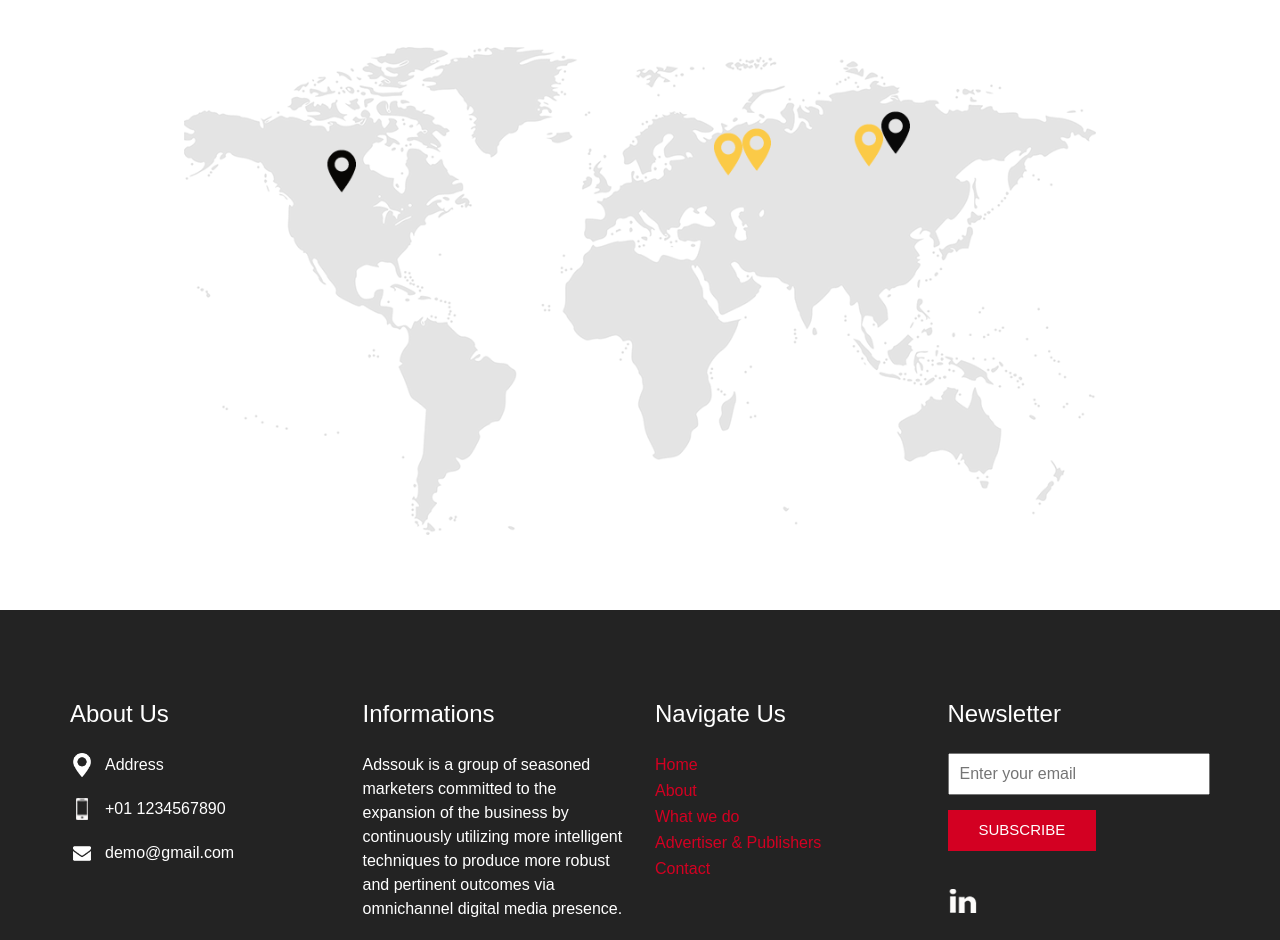
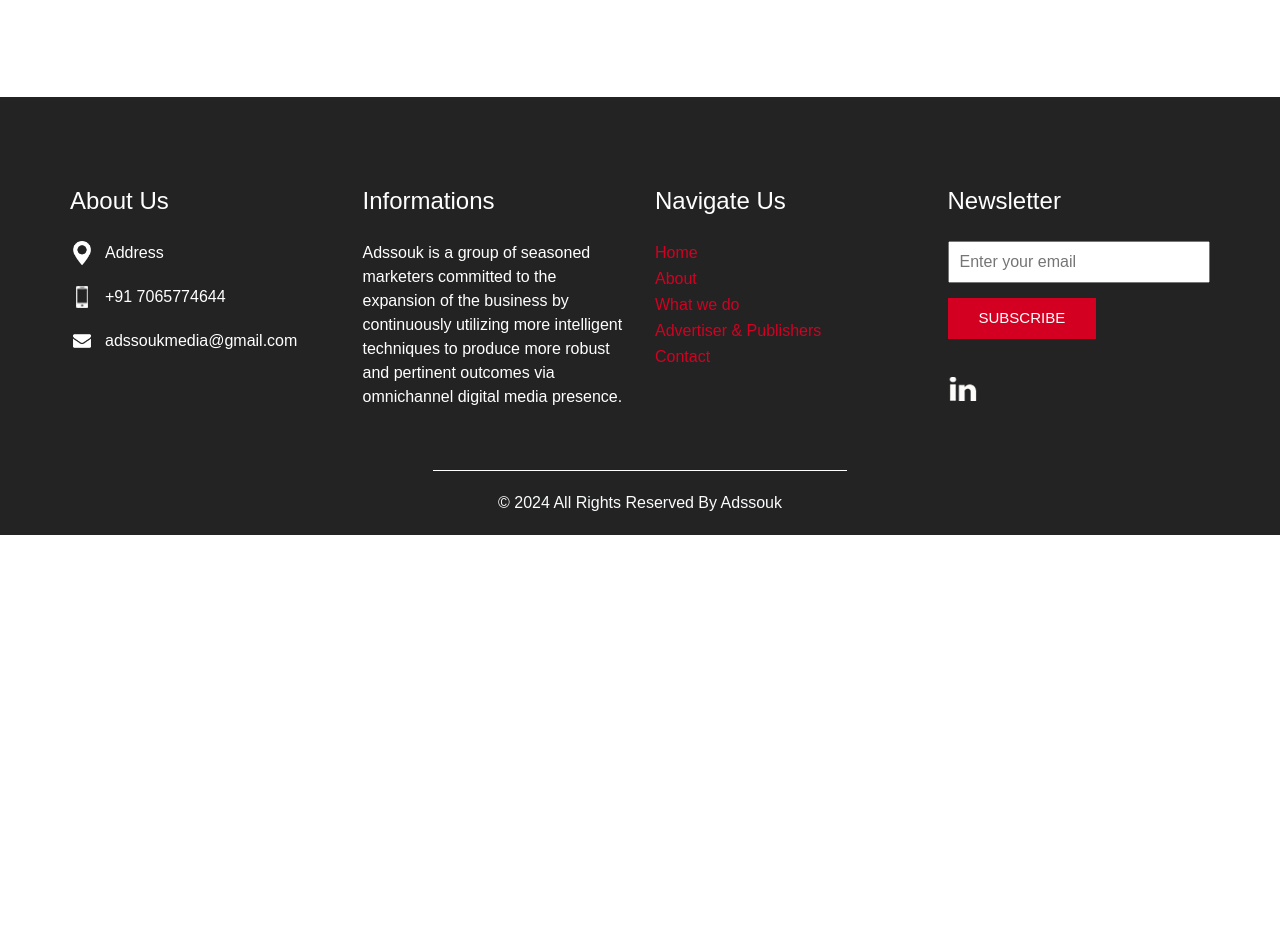
Before and after one commit to adssouk/adssouk, a plain HTML site: page contact.html in a window 1280 px wide. Shown: the part 595-1535 px from the top of the page. After the commit the page ends 1130 px from the top, so only its background shows below. Drawn offline with nearby package versions, Linux system fonts and the light colour scheme; a web font is replaced by a local one.

Commit message:
contact.html

```diff
--- a/contact.html
+++ b/contact.html
@@ -116,9 +116,6 @@
           </div>
         </div>
       </div>
-      <div class="map_img-box">
-        <img src="images/map-img.png" alt="" />
-      </div>
     </div>
   </section>
 
@@ -143,13 +140,13 @@
               <div class="img-box">
                 <img src="images/telephone-white.png" width="12px" alt="" />
               </div>
-              <p>+01 1234567890</p>
+              <p>+91 7065774644</p>
             </div>
             <div>
               <div class="img-box">
                 <img src="images/envelope-white.png" width="18px" alt="" />
               </div>
-              <p>demo@gmail.com</p>
+              <p>adssoukmedia@gmail.com</p>
             </div>
           </div>
         </div>
@@ -219,8 +216,7 @@
   <!-- footer section -->
   <section class="container-fluid footer_section">
     <p>
-      &copy; 2020 All Rights Reserved By
-      <a href="https://html.design/">Free Html Templates</a>
+      &copy; 2024 All Rights Reserved By Adssouk
     </p>
   </section>
   <!-- footer section -->
```
